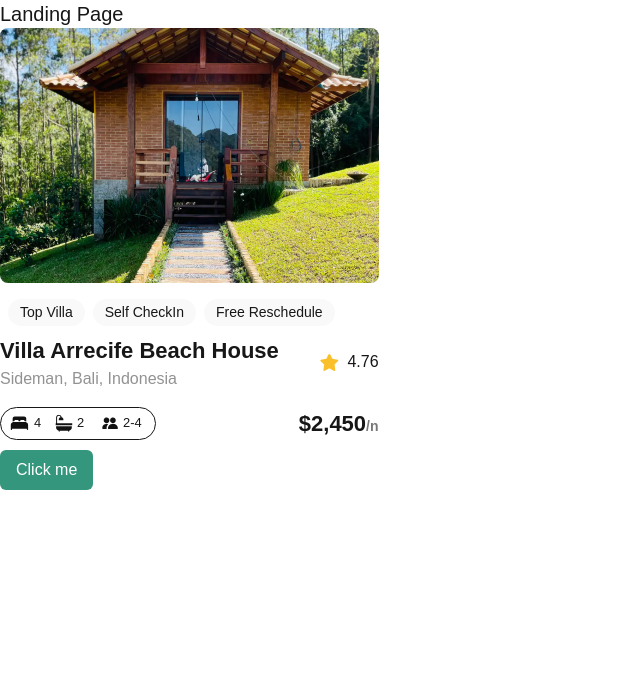
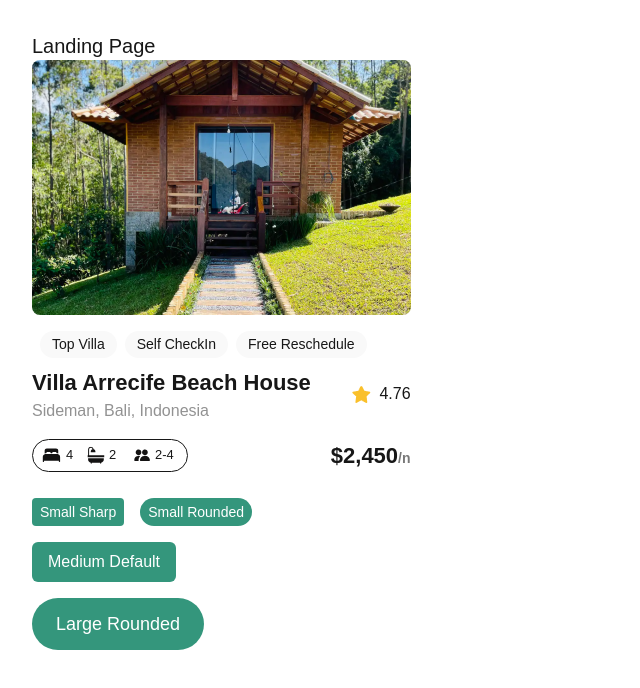
Before and after one commit to manuel4life/alx-project-0x00-setup, a Next.js app in the folder alx-project-0x00/: page /landing in a window 1280 px wide. Shown: the top 688 px of the page, without its empty margins (0-640 px from the left). Built offline with nearby package versions, Linux system fonts and the light colour scheme.

Commit message:
Modifications

```diff
--- a/alx-project-0x00/components/Button.tsx
+++ b/alx-project-0x00/components/Button.tsx
@@ -1,15 +1,8 @@
 import { ButtonProps } from "@/interfaces";
-const Button: React.FC<ButtonProps> = ({ size, shape }) => {
-  const sizeClasses = {
-    small: "px-2 py-1 text-sm",
-    medium: "px-4 py-2 text-base",
-    large: "px-6 py-3 text-lg",
-  };
+
+const Button: React.FC<ButtonProps> = ({ title, styles = "" }) => {
   return (
-    <button className={`bg-[#34967C] ${shape} ${sizeClasses[size]} text-white`}>
-      {" "}
-      Click me
-    </button>
+    <button className={`bg-[#34967C] text-white ${styles}`}>{title}</button>
   );
 };
 
--- a/alx-project-0x00/interfaces/index.ts
+++ b/alx-project-0x00/interfaces/index.ts
@@ -4,6 +4,6 @@ export interface PillProps {
 
 
 export interface ButtonProps {
-    size: "small" | "medium" | "large";
-    shape: "rounded-sm" | "rounded-md" | "rounded-full";
+    title: string;
+    styles?: string;
 }
--- a/alx-project-0x00/pages/landing.tsx
+++ b/alx-project-0x00/pages/landing.tsx
@@ -3,11 +3,35 @@ import Card from "@/components/Card";
 
 const Landing: React.FC = () => {
   return (
-    <div>
-      <h1 className=" text-xl font-extralight">Landing Page</h1>
+    <div className="p-8">
+      <h1 className="text-xl font-extralight">Landing Page</h1>
       <Card />
-      <Button size="medium" shape="rounded-md" />
+
+      <div className="flex flex-col gap-4 mt-4">
+        <div className="flex gap-4">
+          <Button title="Small Sharp" styles="px-2 py-1 text-sm rounded-sm" />
+          <Button
+            title="Small Rounded"
+            styles="px-2 py-1 text-sm rounded-full"
+          />
+        </div>
+
+        <div className="flex gap-4">
+          <Button
+            title="Medium Default"
+            styles="px-4 py-2 text-base rounded-md"
+          />
+        </div>
+
+        <div className="flex gap-4">
+          <Button
+            title="Large Rounded"
+            styles="px-6 py-3 text-lg rounded-full"
+          />
+        </div>
+      </div>
     </div>
   );
 };
+
 export default Landing;
--- a/alx-project-0x00/tsconfig.json
+++ b/alx-project-0x00/tsconfig.json
@@ -13,7 +13,6 @@
     "isolatedModules": true,
     "jsx": "preserve",
     "incremental": true,
-     "baseUrl": ".",
     "paths": {
       "@/*": ["./*"]
     }
```
